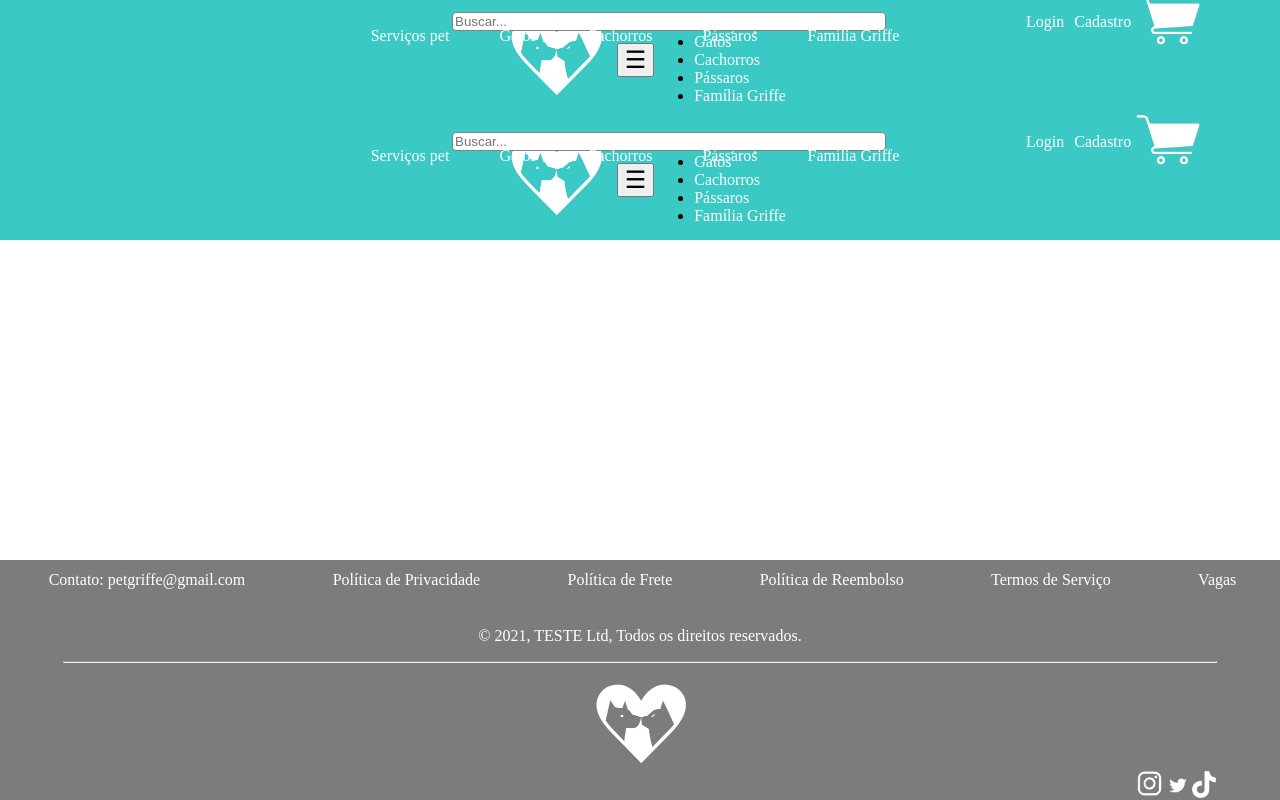
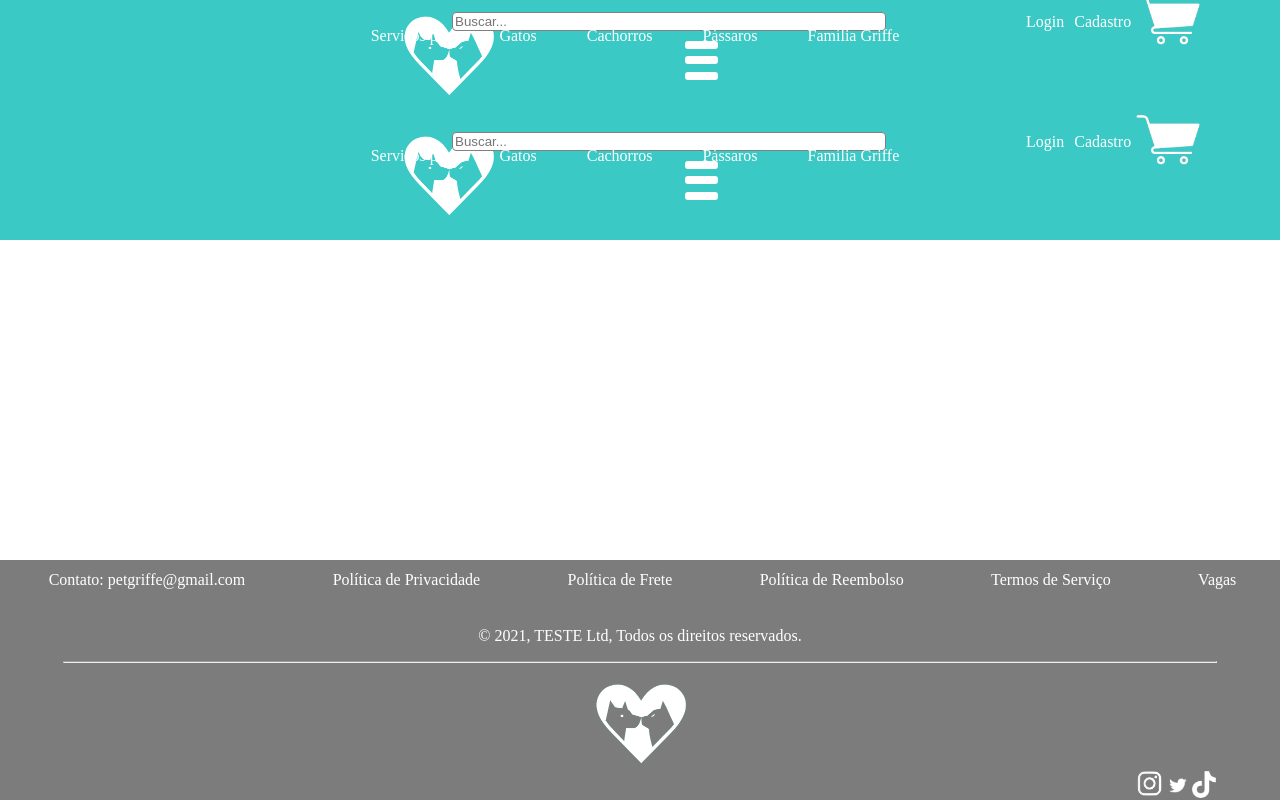
Before and after one commit to Ezequielzz/Sprints-SENAI, an Angular app in the folder PetGriffe/: page /header in a window 1280 px wide. Built offline with nearby package versions, Linux system fonts and the light colour scheme.

Commit message:
09/11/2023

```diff
--- a/PetGriffe/src/app/template/header/header.component.css
+++ b/PetGriffe/src/app/template/header/header.component.css
@@ -6,29 +6,48 @@
     align-items: center;
 }
 /*estilos para o botão do menu hamburguer*/
-.menu-icone{
+.menu-hamburguer{
+    display: block;
+    font-size: 15px;
+    cursor: pointer;
+    width: 30%;
+    position: initial;
+}
+.menu-hamburguer ul{
+    list-style: none;
+}
+.navegacao-responsiva{
     display: none;
-    font-size: 24px;
-    cursor: pointer;
+}
+#linha1, #linha2, #linha3{
+    width: 25px;
+    border: solid 4px #ffffff;
+    border-radius: 3px;
 }
 /*estilos para a navegação responsiva*/
-.navegacao-responsivo.active{
+.navegacao-responsiva.toggle{
     display: block;
-    animation: slideDown 0.3s ease;/*animação de deslizamento*/
+    animation: slideDown 0.3s ease-in-out;/*animação de deslizamento*/
+    background-color: #286967;
+    border-radius: 3px;
 }
 
 /*definindo a animação de deslizamaneto*/
 @keyframes slideDown{
     0%{
-        transform: translateY(-100%);
+        transform: translateX(-100%);
+    }
+    50%{
+        transform: rotateX(100deg);
     }
     100%{
-transform: translateY(0);
+transform: translateX(0);
     }
 }
 /*estilos para a lista da navegação responsiva quando visível*/
-.navegacao-responsivo.show{
+.navegacao-responsiva.show{
     display: block;
+
 }
 .style-a{
     text-decoration: none;
--- a/PetGriffe/src/app/template/header/header.component.html
+++ b/PetGriffe/src/app/template/header/header.component.html
@@ -22,13 +22,16 @@
         <li><a href="#" class="style-a">Família Griffe</a></li>
     </ul>
     <!-- configurando o menu-hamburguer -->
-    <button id="menu-hamburguer" class="menu-icone">&#9776;</button>
-    <ul class="navegacao-responsivo" id="menu-responsivo">
+    <div class="menu-hamburguer" (click)="toggleMenu()">
+        <hr id="linha1">
+        <hr id="linha2">
+        <hr id="linha3">
+        <ul class="navegacao-responsiva" [ngClass]="{'toggle': isMenuOpen}">
             <li><a href="#" class="style-a">Serviços pet</a></li>
             <li><a href="#" class="style-a">Gatos</a></li>
             <li><a href="#" class="style-a">Cachorros</a></li>
             <li><a href="#" class="style-a">Pássaros</a></li>
             <li><a href="#" class="style-a">Família Griffe</a></li>
         </ul>
+    </div>
 </header>
-<script src="assets/javascript/menuHamburguer.js"></script>
--- a/PetGriffe/src/app/template/header/header.component.ts
+++ b/PetGriffe/src/app/template/header/header.component.ts
@@ -7,4 +7,9 @@ import { Component } from '@angular/core';
 })
 export class HeaderComponent {
 
+  isMenuOpen: boolean = false; // Variável para rastrear o estado do menu
+
+  toggleMenu() {
+    this.isMenuOpen = !this.isMenuOpen;
+  }
 }
```
Lines whose indentation alone changed are shown as unchanged.
